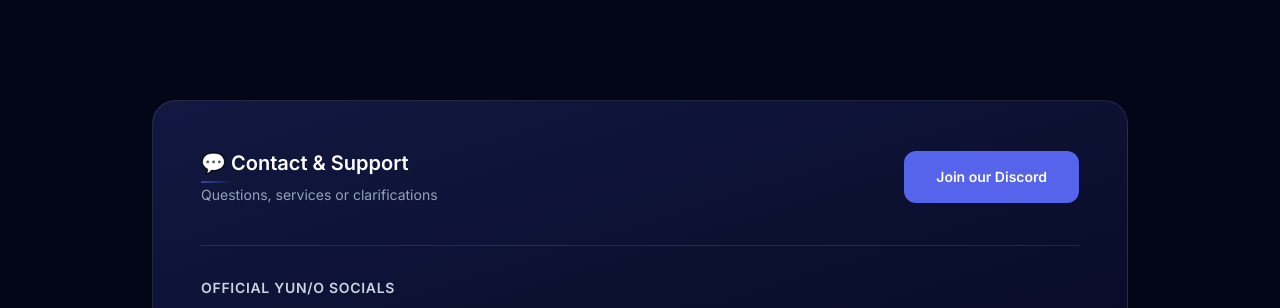
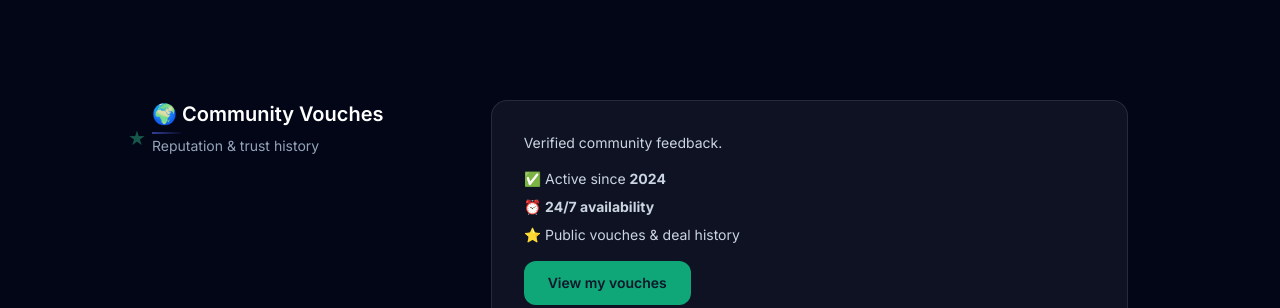
Before and after one commit to Wjndyy/britannia.tos, a plain HTML site: page index.html in a window 1280 px wide. Shown: the part 1873-2181 px from the top of the page. Drawn offline with nearby package versions, Linux system fonts and the light colour scheme.

Commit message:
Update index.html

```diff
--- a/index.html
+++ b/index.html
@@ -162,6 +162,30 @@
     </div>
   </section>
 
+
+  <!-- Community Vouches -->
+  <section id="vouches" class="reveal grid md:grid-cols-3 gap-10 relative before:absolute before:-left-6 before:top-6 before:text-emerald-400/40 before:text-xl before:content-['★']">
+    <div>
+      <h2 class="text-xl font-semibold text-white">🌍 Community Vouches</h2>
+      <p class="mt-2 text-sm text-slate-400">Reputation & trust history</p>
+    </div>
+    <div class="md:col-span-2 bg-white/5 rounded-2xl p-8 border border-white/10 space-y-4">
+      <p class="text-sm text-slate-300">
+        Verified community feedback.
+      </p>
+      <ul class="space-y-2 text-sm text-slate-300">
+        <li>✅ Active since <strong>2024</strong></li>
+        <li>⏰ <strong>24/7 availability</strong></li>
+        <li>⭐ Public vouches & deal history</li>
+      </ul>
+      <a href="https://myvouch.es/Yuno" target="_blank" rel="noopener noreferrer"
+         class="inline-block mt-4 px-6 py-3 rounded-xl bg-emerald-500/90 text-slate-900 font-semibold text-sm hover:bg-emerald-400 transition">
+        View my vouches
+      </a>
+    </div>
+  </section>
+
+
   <!-- Contact -->
 <section id="contact" class="reveal bg-gradient-to-br from-primary/20 to-indigo-800/10 rounded-3xl p-12 border border-white/10 space-y-10" class="bg-gradient-to-br from-primary/20 to-indigo-800/10 rounded-3xl p-12 border border-white/10 space-y-10">
   <div class="flex flex-col md:flex-row items-center justify-between gap-8">
```
